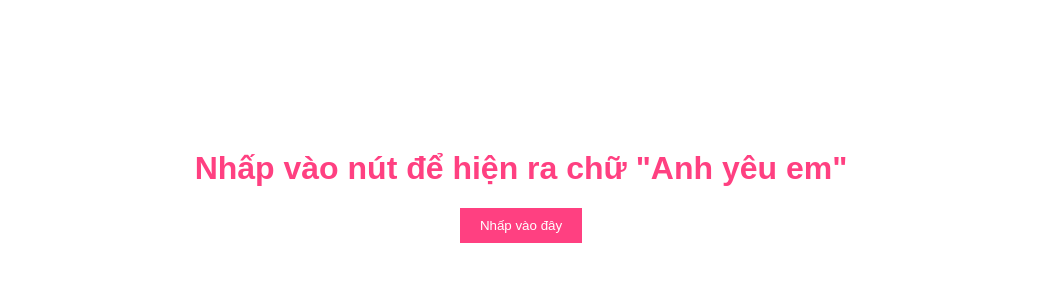
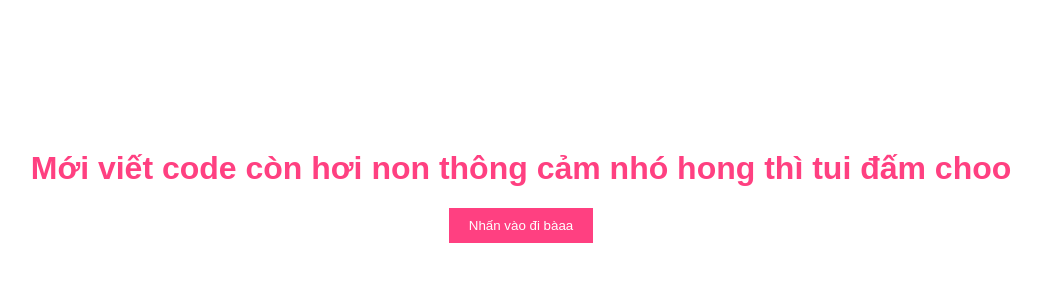
Before and after one commit to Quangvo1991/yeuminhanvl, a plain HTML site: page index.html in a window 1280 px wide. Shown: the whole page, without its empty margins (119-1160 px from the left). Drawn offline with Linux system fonts and the light colour scheme.

Commit message:
Update index.html

```diff
--- a/index.html
+++ b/index.html
@@ -5,9 +5,9 @@
     <link rel="stylesheet" type="text/css" href="style.css">
 </head>
 <body>
-    <h1>Nhấp vào nút để hiện ra chữ "Anh yêu em"</h1>
+    <h1>Mới viết code còn hơi non thông cảm nhó hong thì tui đấm choo</h1>
     <div class="love-button">
-        <button onclick="displayLoveText()">Nhấp vào đây</button>
+        <button onclick="displayLoveText()">Nhấn vào đi bàaa</button>
     </div>
 
     <script src="script.js"></script>
```
